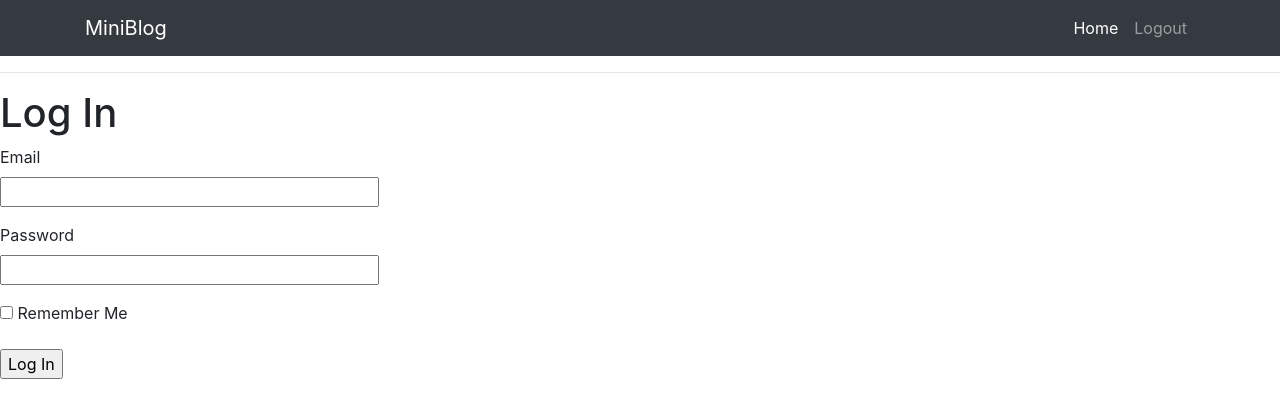
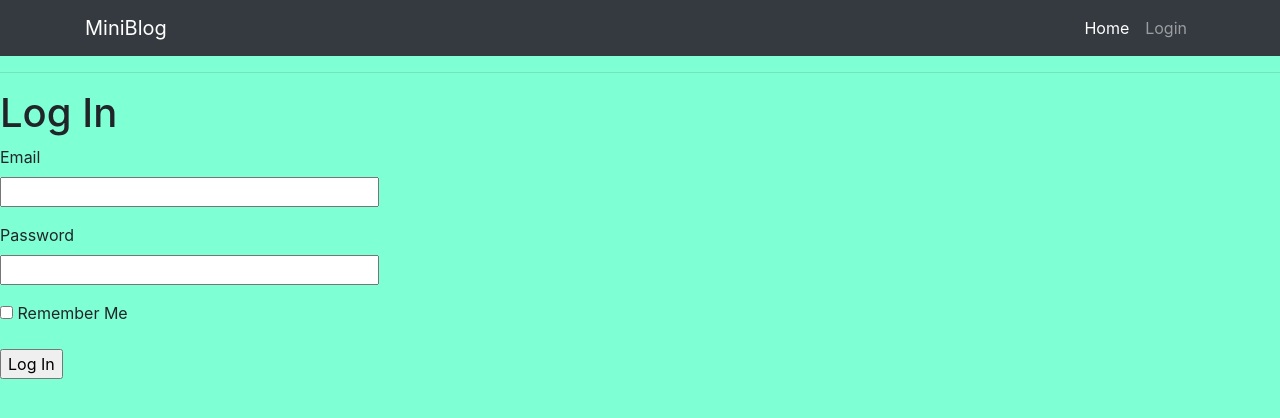
Before and after one commit to rootcanopy/MiniBlog, a Flask app: page /login in a window 1280 px wide. Shown: the top 418 px of the page. Run offline with Flask 2, Linux system fonts and the light colour scheme; some libraries are stand-ins or nearby versions.

Commit message:
moving smoothly atm happy with that... its been two weeks now

```diff
--- a/app.py
+++ b/app.py
@@ -94,7 +94,8 @@ def login():
 @app.route('/logout')
 def logout():
     #POP THE SESSION
-    session.clear()
+    session.pop('logged_in', None)
+    flash('You were logged out')
     return redirect(url_for('index'))
 
 
--- a/static/main.css
+++ b/static/main.css
@@ -1,3 +1,8 @@
 body {
-    background-color: white;
+    background-color: aquamarine;
+    margin: auto;
 }
+
+form.login {
+    margin: auto
+}
--- /dev/null
+++ b/templates/_innit_.py
@@ -0,0 +1,4 @@
+from flask_login import LoginManager
+
+login_manager = LoginManager(app)
+login_manager.login_view = "users.login"
--- a/templates/base.html
+++ b/templates/base.html
@@ -30,7 +30,7 @@
                     <div class="navbar-nav ml-auto">
                     <!-- IF STATEMENT TO DISPLAY LOGIN \/ LOGOUT ON CONDITION-->
                         <a class="nav-item nav-link active" href="{{ url_for('index') }}">Home <span class="sr-only">(current)</span></a>
-                    {% if logged_in_user ==True %}
+                    {% if 'username' not in session %}
                         <a class="nav-item nav-link" href="{{ url_for('login') }}">Login</a>
                         {% else %}
                         <a class="nav-item nav-link" href="{{ url_for('logout') }}">Logout</a>
--- a/templates/index.html
+++ b/templates/index.html
@@ -2,7 +2,7 @@
 
     {% block content %}
 
-    <h1>Hi, {{ username }}!</h1>
+    <h1>Hi, {{ current_user.username }}!</h1>
 
     {% for post in posts %}
 
--- a/templates/login.html
+++ b/templates/login.html
@@ -3,7 +3,7 @@
     {% block content %}
         <h1>Log In</h1>
         <!-- USER LOGIN FORM-->
-        <form action="/login" method="POST" novalidate>
+        <form class="login" action="/login" method="POST" novalidate>
             <!-- TOKEN FOR CSRF -->
             {{ form.hidden_tag() }}
             <p>
```
